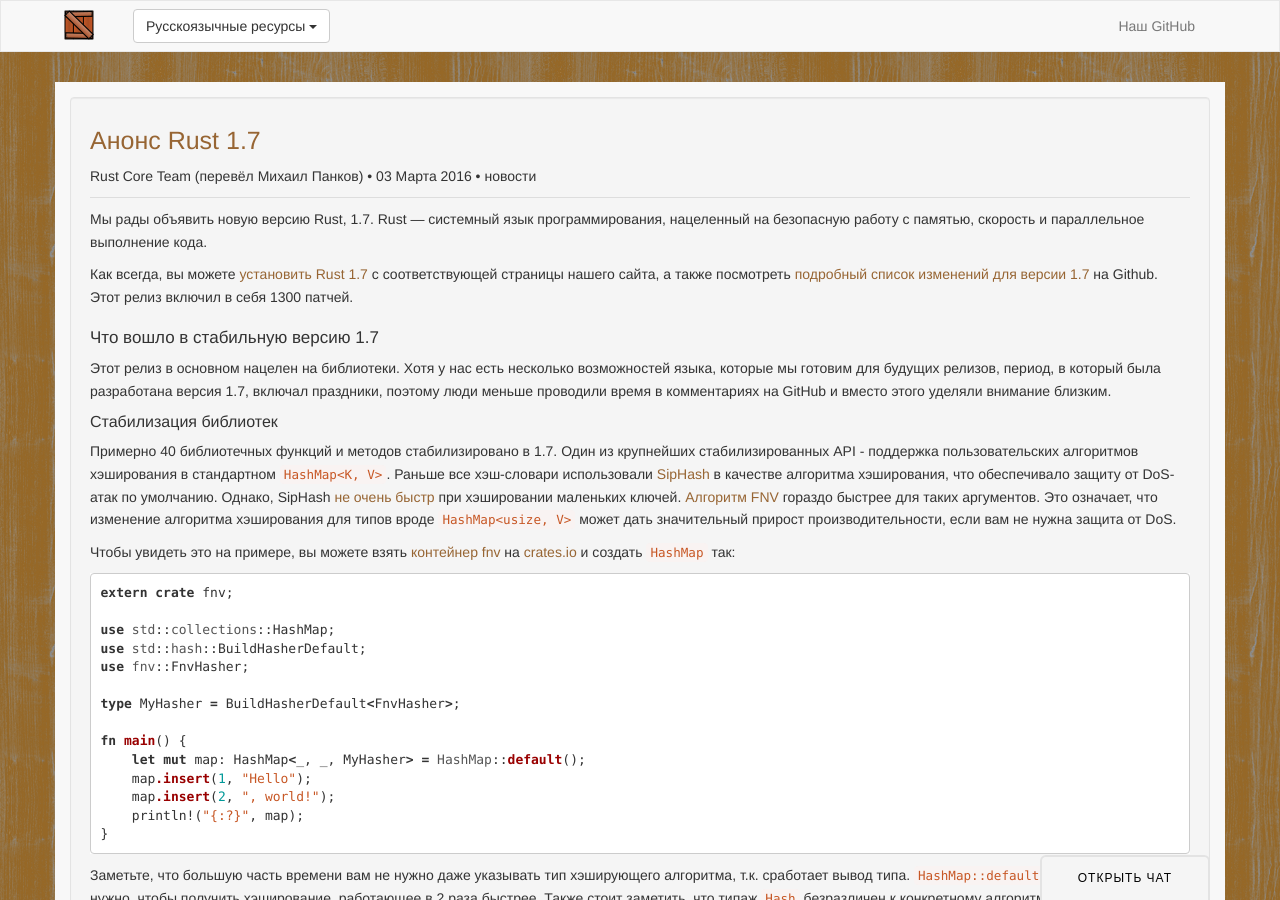
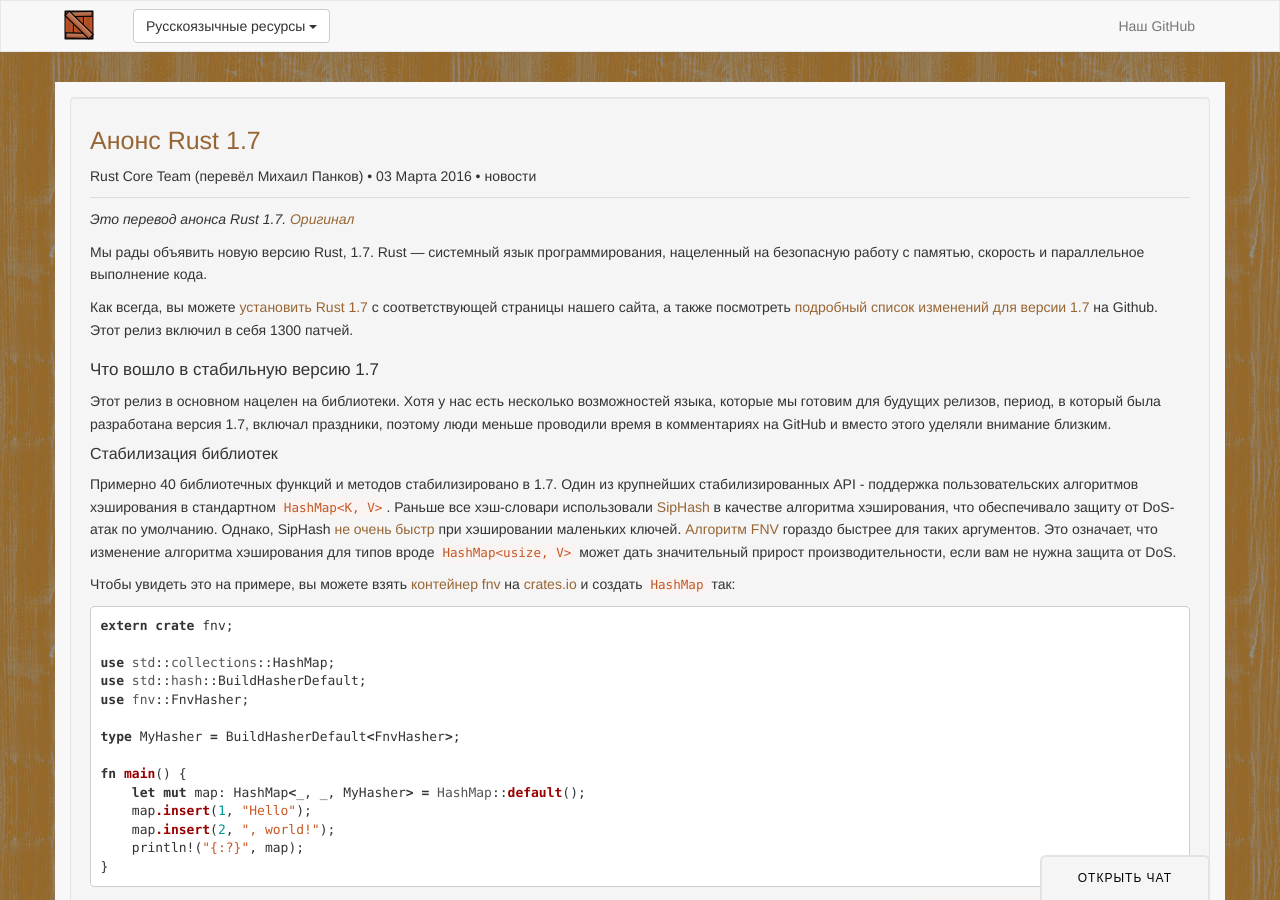
Before and after one commit to rust-lang-ru/rustycrate.ru, a Jekyll site: the page built from _posts/2016-03-03-Rust-1.7.md, in a window 1280 px wide and 900 px high. Built offline with Jekyll 4.4.1, drawn with Linux system fonts in a browser that asks for light colours; nearby versions of some CDN libraries; Markdown is read by kramdown in place of the engine named in the settings; comment, search, counter and statistics services are not loaded.

Commit message:
Добавляем ссылку на оригинал

```diff
--- a/_posts/2016-03-03-Rust-1.7.md
+++ b/_posts/2016-03-03-Rust-1.7.md
@@ -3,6 +3,10 @@
 categories: новости
 author: Rust Core Team (перевёл Михаил Панков)
 ---
+
+*Это перевод анонса Rust 1.7. [Оригинал][original]*
+
+[original]: blog.rust-lang.org/2016/03/02/Rust-1.7.html
 
 Мы рады объявить новую версию Rust, 1.7. Rust — системный язык программирования,
 нацеленный на безопасную работу с памятью, скорость и параллельное выполнение
```
